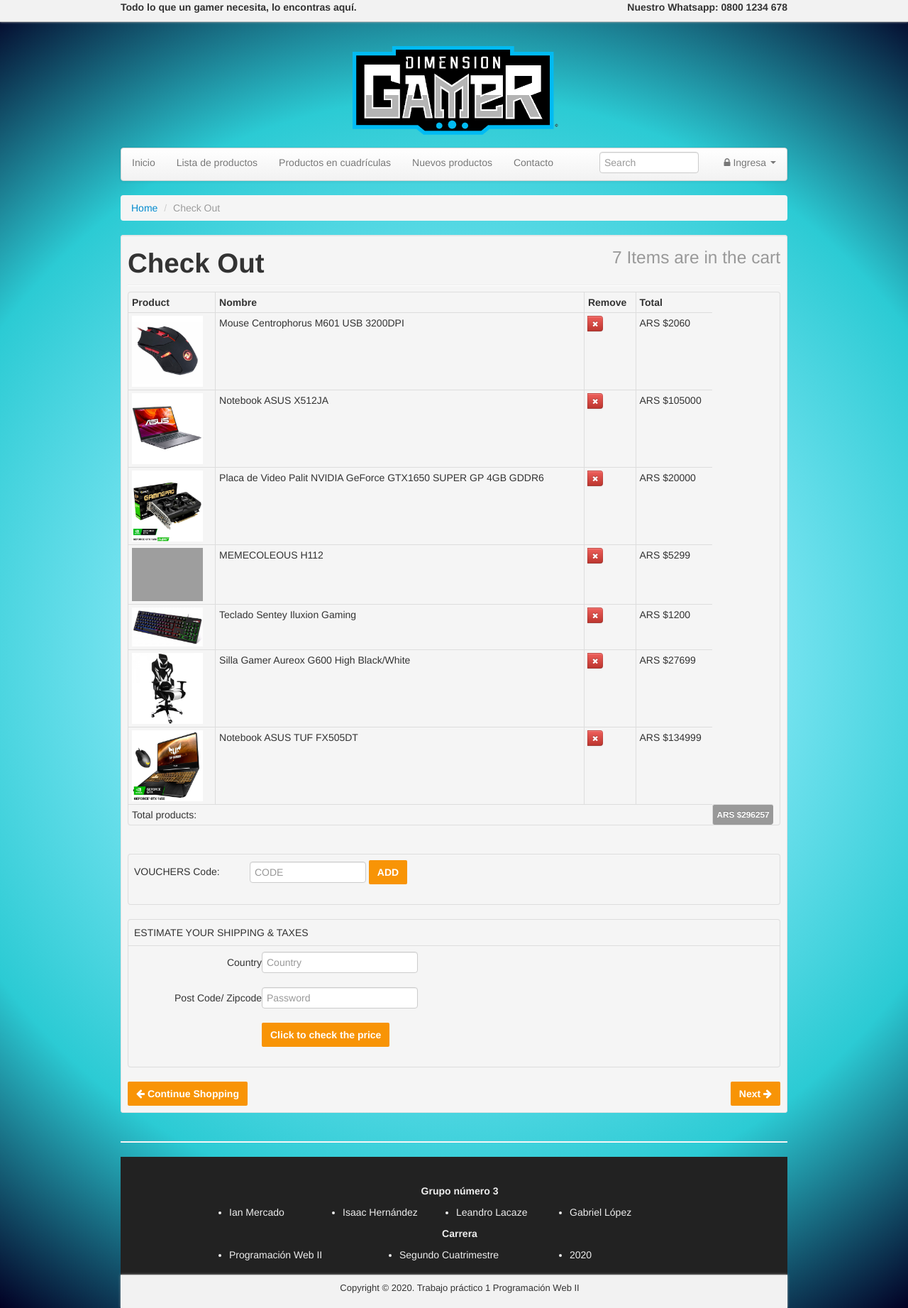
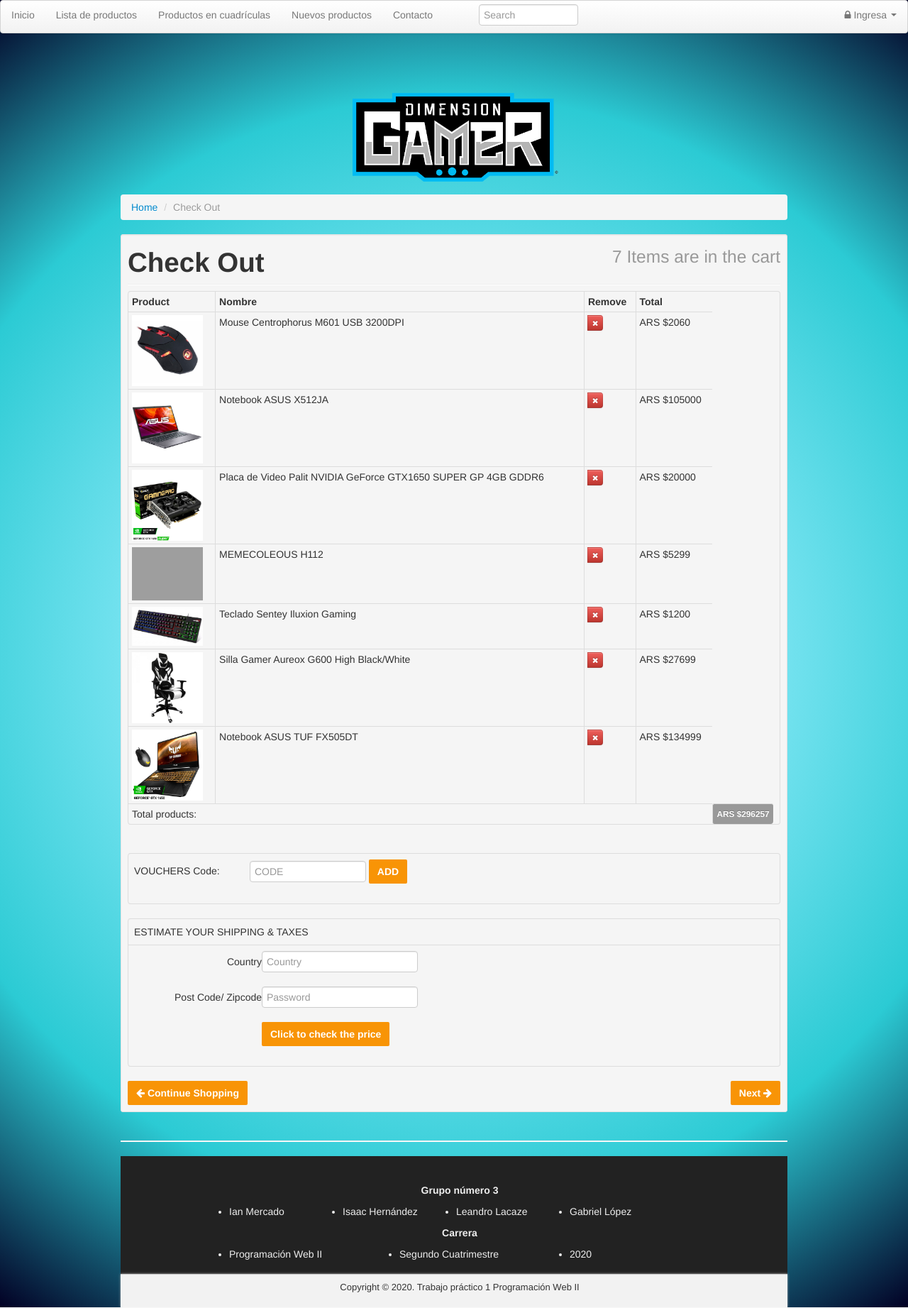
Before and after one commit to Gabs343/WebIITP1, a PHP site: page /cart.php in a window 1280 px wide. Shown: the whole page at 71% size. Run offline with PHP 8.4, Linux system fonts and the light colour scheme; grey boxes are pictures that could not be loaded.

Commit message:
Barra de navegación arriba

```diff
--- a/header.php
+++ b/header.php
@@ -10,26 +10,40 @@ $json_carrito = fread($f_carritoR, filesize("carrito.json"));
 fclose($f_carritoR);
 $carrito = json_decode($json_carrito, true);
 
-$items_navlist = array(1 => array("archivo" => "index.php",
-								"nombre" => "Inicio"),
-						2 => array("archivo" => "list-view.php?page",
-									"nombre" => "Lista de productos"),
-						3 => array("archivo" => "grid-view.php",
-									"nombre" => "Productos en cuadrículas"),
-						4 => array("archivo" => "newProducts.php",
-									"nombre" => "Nuevos productos"),
-						5 => array("archivo" => "contact.php",
-									"nombre" => "Contacto"));
+$items_navlist = array(
+	1 => array(
+		"archivo" => "index.php",
+		"nombre" => "Inicio"
+	),
+	2 => array(
+		"archivo" => "list-view.php?page",
+		"nombre" => "Lista de productos"
+	),
+	3 => array(
+		"archivo" => "grid-view.php",
+		"nombre" => "Productos en cuadrículas"
+	),
+	4 => array(
+		"archivo" => "newProducts.php",
+		"nombre" => "Nuevos productos"
+	),
+	5 => array(
+		"archivo" => "contact.php",
+		"nombre" => "Contacto"
+	)
+);
 
-function navlist($a_nav){
+function navlist($a_nav)
+{
 	echo "<ul class='nav'>";
-	foreach($a_nav as $clave => $valor){
-		echo "<li><a href=".$valor["archivo"].">".$valor["nombre"]."</a></li>";
+	foreach ($a_nav as $clave => $valor) {
+		echo "<li><a href=" . $valor["archivo"] . ">" . $valor["nombre"] . "</a></li>";
 	}
 	echo "</ul>";
 }
 
-function productosNuevos($num, $ruta, $a_nombre, $a_precio){
+function productosNuevos($num, $ruta, $a_nombre, $a_precio)
+{
 	echo <<< tt
 
 	<li class='span4'>
@@ -51,10 +65,10 @@ function productosNuevos($num, $ruta, $a_nombre, $a_precio){
 	</div>
 	</li>
 	tt;
-
 }
 
-function productos($num, $ruta, $a_nombre, $a_precio){
+function productos($num, $ruta, $a_nombre, $a_precio)
+{
 	echo <<< tt
 
 	<li class='span4'>
@@ -75,7 +89,6 @@ function productos($num, $ruta, $a_nombre, $a_precio){
 	</div>
 	</li>
 	tt;
-
 }
 
 
@@ -83,6 +96,7 @@ function productos($num, $ruta, $a_nombre, $a_precio){
 
 <!DOCTYPE html>
 <html lang="en">
+
 <head>
 	<meta charset="utf-8">
 	<title><?php echo "DGamer/"; ?></title>
@@ -90,9 +104,9 @@ function productos($num, $ruta, $a_nombre, $a_precio){
 	<meta name="description" content="">
 	<meta name="author" content="">
 	<!-- Bootstrap styles -->
-	<link href="assets/css/bootstrap.css" rel="stylesheet"/>
+	<link href="assets/css/bootstrap.css" rel="stylesheet" />
 	<!-- Customize styles -->
-    <link href="style.css" rel="stylesheet"/>
+	<link href="style.css" rel="stylesheet" />
 	<!-- font awesome styles -->
 	<link href="assets/font-awesome/css/font-awesome.css" rel="stylesheet">
 	<!--[if IE 7]>
@@ -106,47 +120,10 @@ function productos($num, $ruta, $a_nombre, $a_precio){
 	<!-- Favicons -->
 	<link rel="icon" type="image/png" sizes="32x32" href="assets/img/favicon-32x32.png">
 
-	<link href="estilos.css" rel="stylesheet"/>
+	<link href="estilos.css" rel="stylesheet" />
 </head>
+
 <body>
-<!--
-	Upper Header Section
--->
-<div class="navbar navbar-inverse navbar-fixed-top">
-	<div class="topNav">
-		<div class="container">
-			<div class="alignR">
-			<div class="pull-left socialNw">
-      			<p><strong>Todo lo que un gamer necesita, lo encontras aquí.</strong></p>
-				</div>
-				<div class="span4 pull-right alignR">
-					<p><strong> Nuestro Whatsapp:  0800 1234 678 </strong></p>
-				</div>
-			</div>
-		</div>
-	</div>
-</div>
-
-<!--
-Lower Header Section
--->
-<div class="container">
-<div id="gototop"> </div>
-<header id="header">
-<div class="row">
-	<div class="span4 offset4">
-	<h1>
-	<a class="logo" href="index.php">
-		<img src="assets/img/pagina.png" alt="bootstrap sexy shop">
-	</a>
-	</h1>
-	</div>
-</div>
-</header>
-
-<!--
-Navigation Bar Section
--->
 	<div class="navbar">
 		<div class="navbar-inner">
 			<div class="container">
@@ -187,3 +164,17 @@ Navigation Bar Section
 			</div>
 		</div>
 	</div>
+
+
+	<div class="container">
+		<header id="header">
+			<div class="row">
+				<div class="span4 offset4">
+					<h1>
+						<a class="logo" href="index.php">
+							<img src="assets/img/pagina.png" alt="bootstrap sexy shop">
+						</a>
+					</h1>
+				</div>
+			</div>
+		</header>
```
Lines whose indentation alone changed are shown as unchanged.
